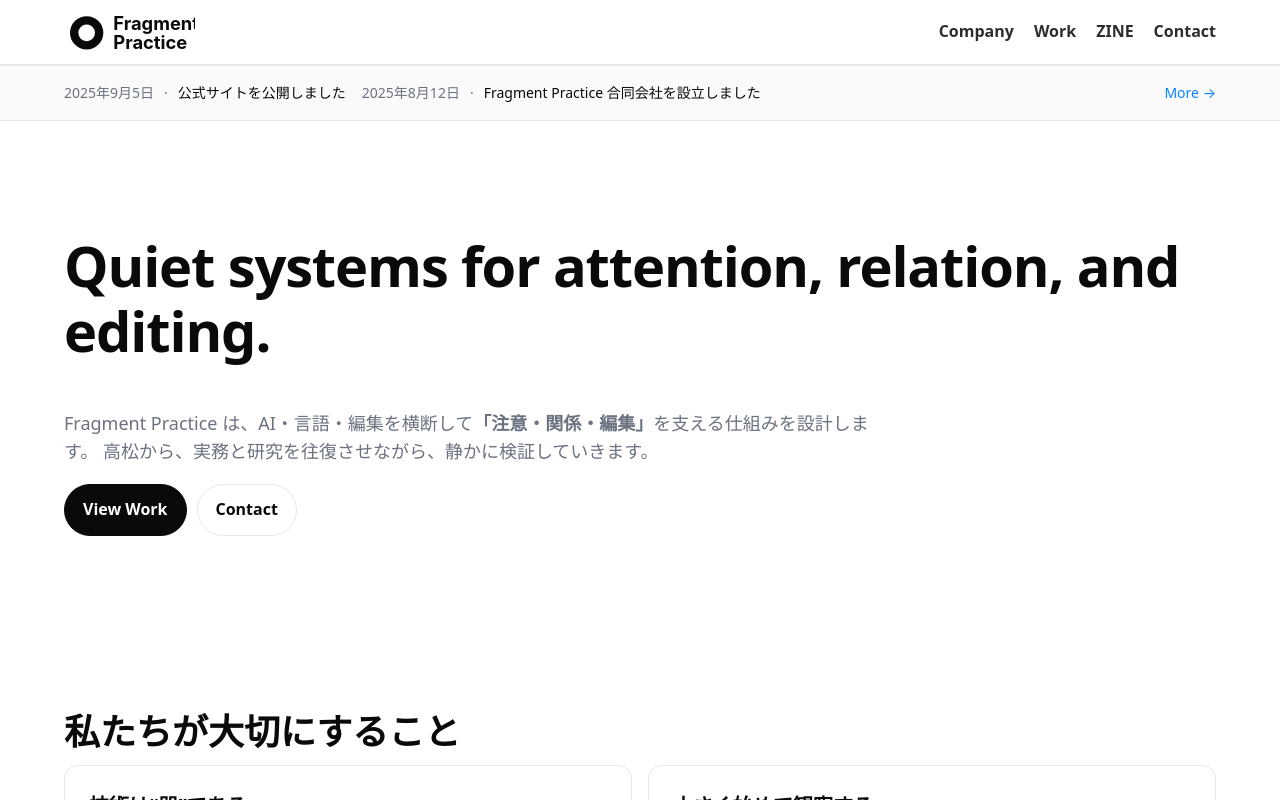
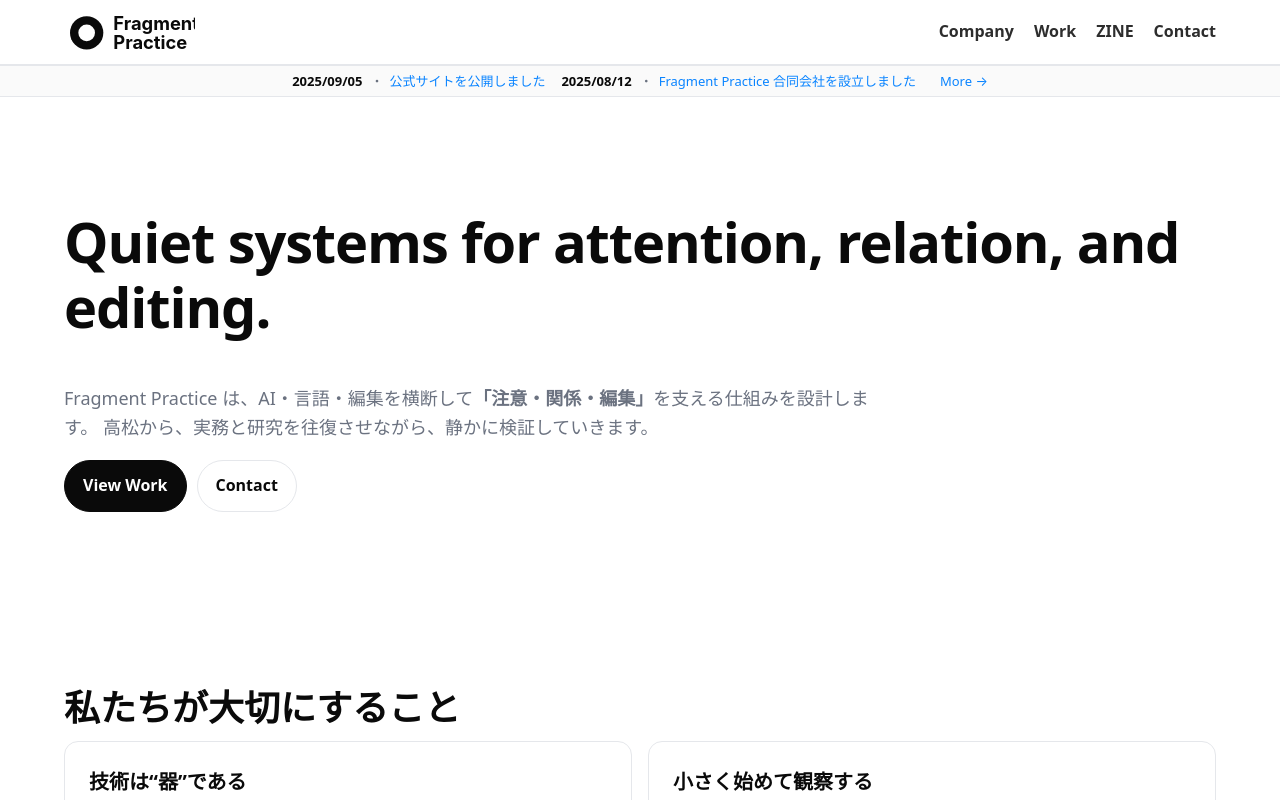
Before and after one commit to yasufrag/fragmentpractice.com, a Next.js app: page / in a window 1280 px wide. Shown: the top 800 px of the page. Built offline with nearby package versions, Linux system fonts and the light colour scheme.

Commit message:
commit fragmentpractice.com

```diff
--- a/src/app/company/page.tsx
+++ b/src/app/company/page.tsx
@@ -1,6 +1,5 @@
 // app/company/page.tsx
 import type { Metadata } from "next";
-import Link from "next/link";
 
 export const metadata: Metadata = {
   title: "Company",
--- a/src/app/globals.css
+++ b/src/app/globals.css
@@ -242,3 +242,52 @@ a:hover{ text-decoration:underline; text-decoration-thickness:1px; text-underlin
   .site-header .nav{ height:60px; padding-left:calc(16px + var(--safe-left)); padding-right:calc(16px + var(--safe-right)); }
   .site-footer{ padding-top:28px; padding-bottom:calc(32px + var(--safe-bottom)); }
 }
+
+/* --- Card grid: モバイルは1カラムに --- */
+.grid { display: grid; gap: 16px; grid-template-columns: repeat(12, 1fr); }
+.card { grid-column: span 6; }
+@media (max-width: 900px) {
+  .grid { grid-template-columns: 1fr; }  /* ← 1カラム */
+  .card { grid-column: auto; }           /* ← span解除 */
+}
+
+/* --- NewsBar: 共通の微調整 --- */
+.newsbar {
+  border-top: 1px solid var(--line);
+  border-bottom: 1px solid var(--line);
+  background: #fafafa;
+  padding: 6px 0;            /* ← 低めに */
+  font-size: 13px;
+  line-height: 1.4;
+  color: var(--muted);
+}
+.newsbar ul {
+  margin: 0; padding: 0; list-style: none;
+  display: flex; flex-wrap: wrap; gap: 16px; justify-content: center; align-items: center;
+}
+.newsbar li { display: flex; align-items: center; gap: 6px; white-space: nowrap; }
+.newsbar strong { margin-right: 2px; font-weight: 600; color: var(--fg); }
+.newsbar a { color: var(--accent); text-decoration: none; }
+.newsbar a:hover { text-decoration: underline; text-underline-offset: 2px; }
+
+/* タイトルははみ出したら省略 */
+.newsbar .title {
+  display: inline-block;
+  overflow: hidden; text-overflow: ellipsis; white-space: nowrap;
+  max-width: none;                /* PCでは制限なし */
+}
+
+/* --- NewsBar: モバイルは「最新1件＋More」のみ --- */
+@media (max-width: 640px) {
+  .newsbar ul { gap: 8px; justify-content: space-between; width: 100%; padding: 0 16px; }
+  .newsbar li { display: none; }
+  .newsbar li:first-child {               /* 最新1件だけ表示 */
+    display: flex; flex: 1 1 auto; min-width: 0;
+  }
+  .newsbar li.more {                      /* Moreは右端に配置 */
+    display: inline-flex; flex: 0 0 auto;
+  }
+  .newsbar .title {
+    max-width: 60vw;                      /* タイトルは横幅で省略 */
+  }
+}
--- a/src/components/Header.tsx
+++ b/src/components/Header.tsx
@@ -1,109 +1,77 @@
-// components/Header.tsx
 "use client";
-
 import Link from "next/link";
-import { useEffect, useRef, useState } from "react";
+import { useEffect, useState } from "react";
 import BrandLogo from "@/components/BrandLogo";
 
 export default function Header() {
   const [open, setOpen] = useState(false);
-  const btnRef = useRef<HTMLButtonElement>(null);
-  const panelRef = useRef<HTMLDivElement>(null);
 
-  // Escで閉じる／開閉時にスクロール固定
+  // メニュー開閉でスクロールロック
   useEffect(() => {
-    const onKey = (e: KeyboardEvent) => { if (e.key === "Escape") setOpen(false); };
-    document.addEventListener("keydown", onKey);
-
-    // スクロール固定
-    document.body.style.overflow = open ? "hidden" : "";
-
-    // ← 追記：メニュー開閉フラグ（スタイル切替用）
-    document.body.classList.toggle("menu-open", open);
-
-    return () => {
-      document.removeEventListener("keydown", onKey);
-      document.body.style.overflow = "";
-      document.body.classList.remove("menu-open");
-    };
+    const root = document.documentElement;
+    if (open) root.classList.add("menu-open");
+    else root.classList.remove("menu-open");
+    return () => root.classList.remove("menu-open");
   }, [open]);
 
-  // メニュー内リンククリック時に閉じてフォーカス返却
-  const closeAndFocus = () => {
-    setOpen(false);
-    btnRef.current?.focus();
-  };
-
   return (
-    <header className="site-header" role="banner">
-      <div className="container nav">
+    <header className="site-header">
+      <div className="container nav" aria-label="グローバルナビ">
+        {/* Brand */}
         <div className="brand">
           <Link href="/" aria-label="Fragment Practice ホーム" className="brand-link">
             <BrandLogo size="header" />
           </Link>
         </div>
 
-        {/* デスクトップの横並びナビ */}
-        <nav className="navlinks" aria-label="主要ナビゲーション">
+        {/* Desktop nav */}
+        <nav className="navlinks" aria-label="主要ページ">
           <Link href="/company">Company</Link>
           <Link href="/work">Work</Link>
           <Link href="/zine">ZINE</Link>
           <Link href="/contact">Contact</Link>
         </nav>
 
-        {/* モバイル：ハンバーガー */}
+        {/* Hamburger */}
         <button
-          ref={btnRef}
           className="hamburger"
-          aria-label={open ? "メニューを閉じる" : "メニューを開く"}
+          aria-label="メニューを開く"
+          aria-controls="mobile-menu"
           aria-expanded={open}
-          aria-controls="mobile-menu"
-          onClick={() => setOpen(!open)}
+          onClick={() => setOpen(true)}
         >
-          <span aria-hidden className={`bar ${open ? "bar-1-open" : ""}`} />
-          <span aria-hidden className={`bar ${open ? "bar-2-open" : ""}`} />
-          <span aria-hidden className={`bar ${open ? "bar-3-open" : ""}`} />
+          <span className="bar" />
+          <span className="bar" />
+          <span className="bar" />
         </button>
+      </div>
 
-        {/* バックドロップ */}
-        {open && (
-          <button
-            aria-hidden
-            className="backdrop"
-            onClick={() => setOpen(false)}
-            tabIndex={-1}
-          />
-        )}
-
-        {/* モバイルメニュー本体 */}
+      {/* === Fullscreen Mobile Menu === */}
       <div
         id="mobile-menu"
-          ref={panelRef}
-          className={`mobile-menu ${open ? "open" : ""}`}
+        className={`mobile-menu fullscreen ${open ? "open" : ""}`}
         role="dialog"
         aria-modal="true"
-          aria-label="モバイルメニュー"
+        aria-label="サイトメニュー"
       >
-          {/* 右上クローズボタン（元に戻す） */}
         <button
           className="panel-close"
           aria-label="メニューを閉じる"
-            onClick={closeAndFocus}
+          onClick={() => setOpen(false)}
         >
-            <span aria-hidden className="x-1" />
-            <span aria-hidden className="x-2" />
+          <span className="x-1" />
+          <span className="x-2" />
         </button>
 
-          <nav className="mobile-nav" onClick={closeAndFocus}>
-            <Link href="/company">Company</Link>
-            <Link href="/work">Work</Link>
-            <Link href="/zine">ZINE</Link>
-            <Link href="/contact">Contact</Link>
+        <nav className="mobile-nav">
+          <Link href="/company" onClick={() => setOpen(false)}>Company</Link>
+          <Link href="/work" onClick={() => setOpen(false)}>Work</Link>
+          <Link href="/zine" onClick={() => setOpen(false)}>ZINE</Link>
+          <Link href="/contact" onClick={() => setOpen(false)}>Contact</Link>
         </nav>
 
         <div className="mobile-meta">
-            <span className="muted">© {new Date().getFullYear()} Fragment Practice</span>
-          </div>
+          <div className="copy">© {new Date().getFullYear()} Fragment Practice</div>
         </div>
       </div>
     </header>
--- a/src/components/NewsBar.tsx
+++ b/src/components/NewsBar.tsx
@@ -1,53 +1,23 @@
-// components/NewsBar.tsx
-import Link from "next/link";
+// /components/NewsBar.tsx
 import { updatesSorted } from "@/data/updates";
 
 export default function NewsBar() {
-  // 最新3件を取得
   const items = updatesSorted.slice(0, 3);
 
   return (
-    <div className="newsbar" style={{ borderBottom: "1px solid var(--line)" }}>
+    <div className="newsbar">
       <div className="container">
-        <ul
-          style={{
-            display: "flex",
-            flexWrap: "wrap",
-            alignItems: "center",
-            gap: "16px",
-            padding: "8px 0",
-            margin: 0,
-            listStyle: "none",
-            fontSize: 14,
-          }}
-        >
-          {items.map((u) => (
-            <li key={u.slug} style={{ display: "flex", gap: "6px" }}>
-              <time
-                dateTime={u.date}
-                style={{ color: "var(--muted)", whiteSpace: "nowrap" }}
-              >
-                {new Date(u.date).toLocaleDateString("ja-JP", {
-                  year: "numeric",
-                  month: "short",
-                  day: "numeric",
-                })}
-              </time>
-              <span style={{ margin: "0 4px" }}>·</span>
-              <Link
-                href={`/news/${u.slug}`}
-                style={{ color: "var(--fg)", fontWeight: 500 }}
-              >
+        <ul>
+          {items.map((u, i) => (
+            <li key={u.slug} title={u.title}>
+              <strong>{u.date.replaceAll("-", "/")}</strong>
+              <span>・</span>
+              <a href={`/news/${u.slug}`} aria-label={`${u.title} の詳細へ`} className="title">
                 {u.title}
-              </Link>
+              </a>
             </li>
           ))}
-          {/* 一覧ページへのリンク */}
-          <li className="more" style={{ marginLeft: "auto" }}>
-            <Link href="/news" style={{ color: "var(--accent)" }}>
-              More →
-            </Link>
-          </li>
+          <li className="more"><a href="/news">More →</a></li>
         </ul>
       </div>
     </div>
```
Lines whose indentation alone changed are shown as unchanged.
